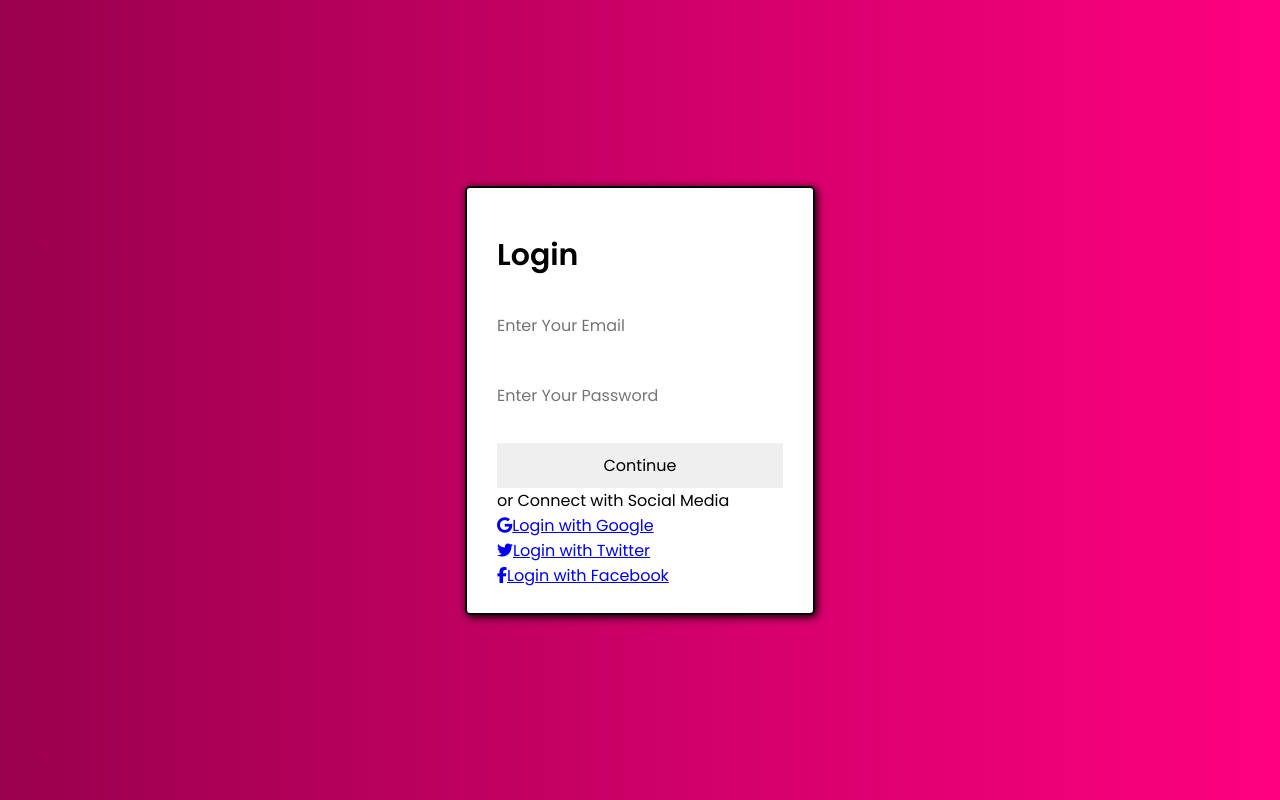
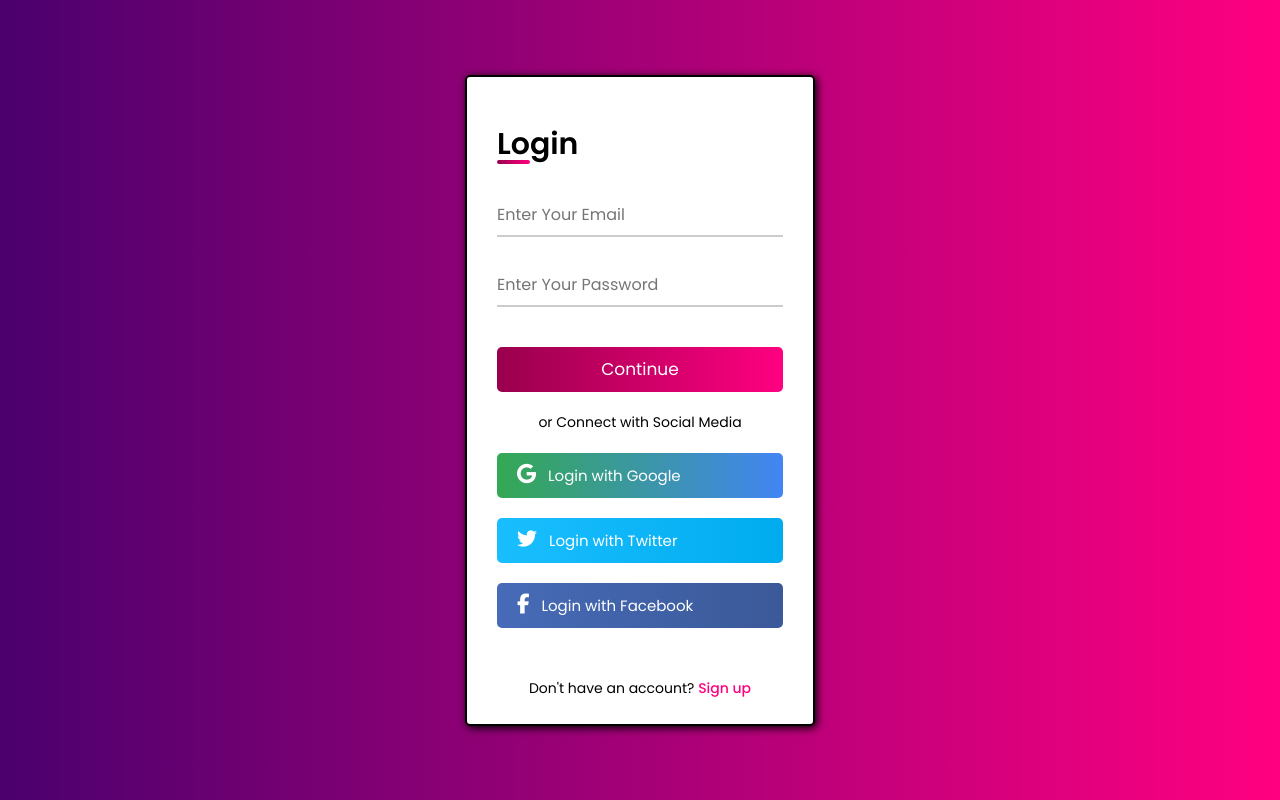
Before and after one commit to codedbyritika/html-css-mini-projects, a plain HTML site: page 07-animated-login-form/index.html in a window 1280 px wide. Drawn offline with Linux system fonts and the light colour scheme.

Commit message:
Completed login page

```diff
--- a/07-animated-login-form/index.html
+++ b/07-animated-login-form/index.html
@@ -18,18 +18,18 @@
 
            <!--email-->
            <div class="input-box">
-            <input type="text" placeholder="Enter Your Email">
+            <input type="text" placeholder="Enter Your Email" required>
             <div class="underline"></div>
            </div>
 
            <!--password-->
            <div class="input-box">
-            <input type="password" placeholder="Enter Your Password">
+            <input type="password" placeholder="Enter Your Password" required>
             <div class="underline"></div>
            </div>
 
            <!--submit button-->
-             <div class="input-box">
+             <div class="input-box button" >
             <input type="submit" value="Continue">
            </div>
 
@@ -53,6 +53,9 @@
             <a href="#"><i class="fa-brands fa-facebook-f"></i>Login with Facebook</a>
         </div>
 
+        <p class="signup-text">
+  Don't have an account? <a href="#">Sign up</a>
+</p>
     </div>
 </body>
 </html>
--- a/07-animated-login-form/style.css
+++ b/07-animated-login-form/style.css
@@ -1,19 +1,22 @@
-*{
+* {
     padding: 0;
     margin: 0;
     font-family: "Poppins", sans-serif;
     box-sizing: border-box;
 }
 
-html,body{
+html,
+body {
     display: grid;
     height: 100vh;
     width: 100%;
-    background: linear-gradient(to right, #99004D 0%, #ff0080 100%);
+   background: linear-gradient(to right, #4b006e, #ff0080);
+
     place-items: center;
 
 }
-.main{
+
+.main {
     background: #fff;
     max-width: 350px;
     width: 100%;
@@ -23,23 +26,156 @@ box-shadow: 2px 2px 8px black;
     border: 2px solid black;
 }
 
-.main form .title{
+.main form .title {
     font-size: 30px;
     font-weight: 600;
     margin: 20px 0 10px 0;
+    position: relative;
 
 }
 
-.main form .input-box{
+.main form .title::before {
+    content: '';
+    position: absolute;
+    height: 4px;
+    width: 33px;
+    bottom: 3px;
+    left: 0;
+    border-radius: 5px;
+    background: linear-gradient(to right, #99004D 0%, #ff0080 100%);
+
+}
+
+.main form .input-box {
     width: 100%;
     height: 45px;
     margin-top: 25px;
+    position: relative;
 }
 
-.main form input{
+.main form .input-box input {
     height: 100%;
     width: 100%;
     outline: none;
     font-size: 16px;
     border: none;
 }
+
+.main form .underline:before {
+    content: '';
+    position: absolute;
+    height: 2px;
+    width: 100%;
+    bottom: 0;
+    left: 0;
+    background: #ccc
+}
+
+.main form .underline:after {
+    position: absolute;
+    content: '';
+    height: 2px;
+    width: 100%;
+    left: 0;
+    bottom: 0;
+    background: linear-gradient(to right, #99004D 0%, #ff0080 100%);
+    transform: scaleX(0);
+    transform-origin: left;
+    transition: all 0.3s ease;
+
+}
+
+.main form .input-box input:focus~.underline:after,
+.main form .input-box input:valid~.underline:after {
+    transform: scaleX(1);
+    transform-origin: left;
+}
+
+.main form .button {
+    margin: 40px 0 20px 0;
+}
+
+.main form .input-box [type="submit"] {
+    font-size: 17px;
+    color: white;
+    background: linear-gradient(to right, #99004D 0%, #ff0080 100%);
+    border-radius: 5px;
+    cursor: pointer;
+    transition: all 0.3s ease;
+}
+
+.main form .input-box [type="submit"]:hover {
+    letter-spacing: 1px;
+    background: linear-gradient(to left, #99004D 0%, #ff0080 100%);
+}
+
+
+.main .option {
+    font-size: 14px;
+    text-align: center;
+
+}
+
+.main .google a,
+.main .twitter a,
+.main .facebook a{
+    display: block;
+    width: 100%;
+    height: 45px;
+    font-size: 15px;
+    text-decoration: none;
+    padding-left: 20px;
+    color: white ;
+    line-height: 45px;
+    border-radius: 5px;
+
+}
+.main .google i,
+.main .twitter i,
+.main .facebook i{
+    padding-right: 12px;
+    font-size: 20px;
+}
+
+.main .google a{
+     margin: 20px 0 15px 0;
+ background: linear-gradient(to left, #4285F4, #34A853);
+}
+
+.main .google a:hover{
+
+  background: linear-gradient(to right, #4285F4, #34A853);
+}
+.main .twitter a{
+    margin: 20px 0 15px 0;
+    background: linear-gradient(to left, #00acee 0%, #1abeff 100%);
+}
+.main .twitter a:hover{
+
+    background: linear-gradient(to right, #00acee 0%, #1abeff 100%);
+}
+.main .facebook a{
+     margin: 20px 0 50px 0;
+    background: linear-gradient(to left, #3b5998 0%, #476bb8 100%);
+}
+.main .facebook a:hover{
+
+    background: linear-gradient(to right, #3b5998 0%, #476bb8 100%);
+}
+
+.signup-text {
+  text-align: center;
+  margin-top: 15px;
+  color: black;
+  font-size: 14px;
+}
+
+.signup-text a {
+  color: #ff0080;
+  text-decoration: none;
+  font-weight: 500;
+}
+
+.signup-text a:hover {
+  text-decoration: underline;
+}
```
Also changed, not shown: 07-animated-login-form/preview.png (added), 1 other file. Lines whose indentation alone changed are shown as unchanged.
